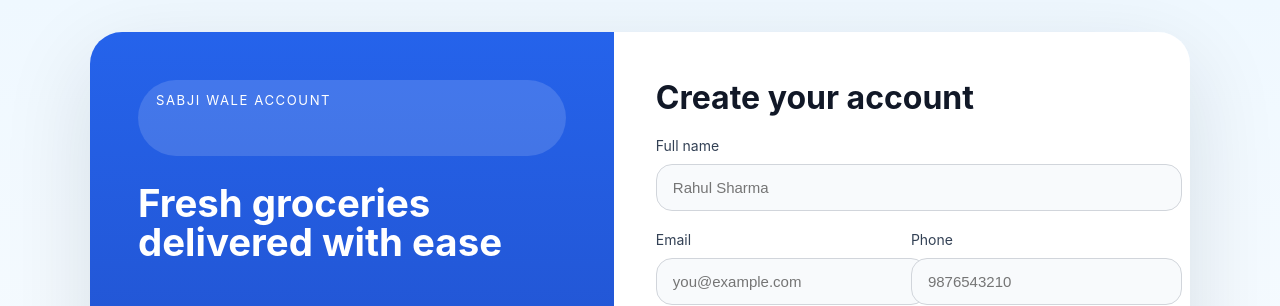
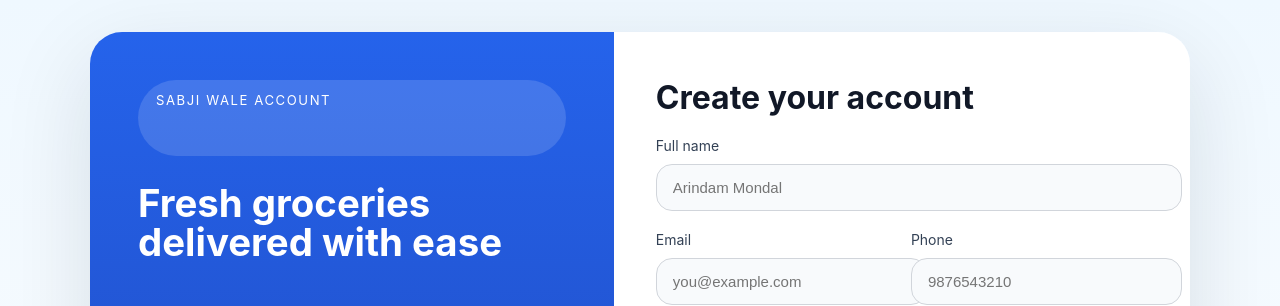
Before and after one commit to arindanbabu/my-test-project, a React (Create React App) app in the folder client/: page /register in a window 1280 px wide. Shown: the top 306 px of the page. Built offline with nearby package versions, Linux system fonts and the light colour scheme.

Commit message:
register component place holder updates

```diff
--- a/client/src/components/Register.js
+++ b/client/src/components/Register.js
@@ -92,7 +92,7 @@ const Register = () => {
               name="fullName"
               value={formData.fullName}
               onChange={handleChange}
-              placeholder="Rahul Sharma"
+              placeholder="Arindam Mondal"
             />
             {errors.fullName && <span className="field-error">{errors.fullName}</span>}
           </label>
```
